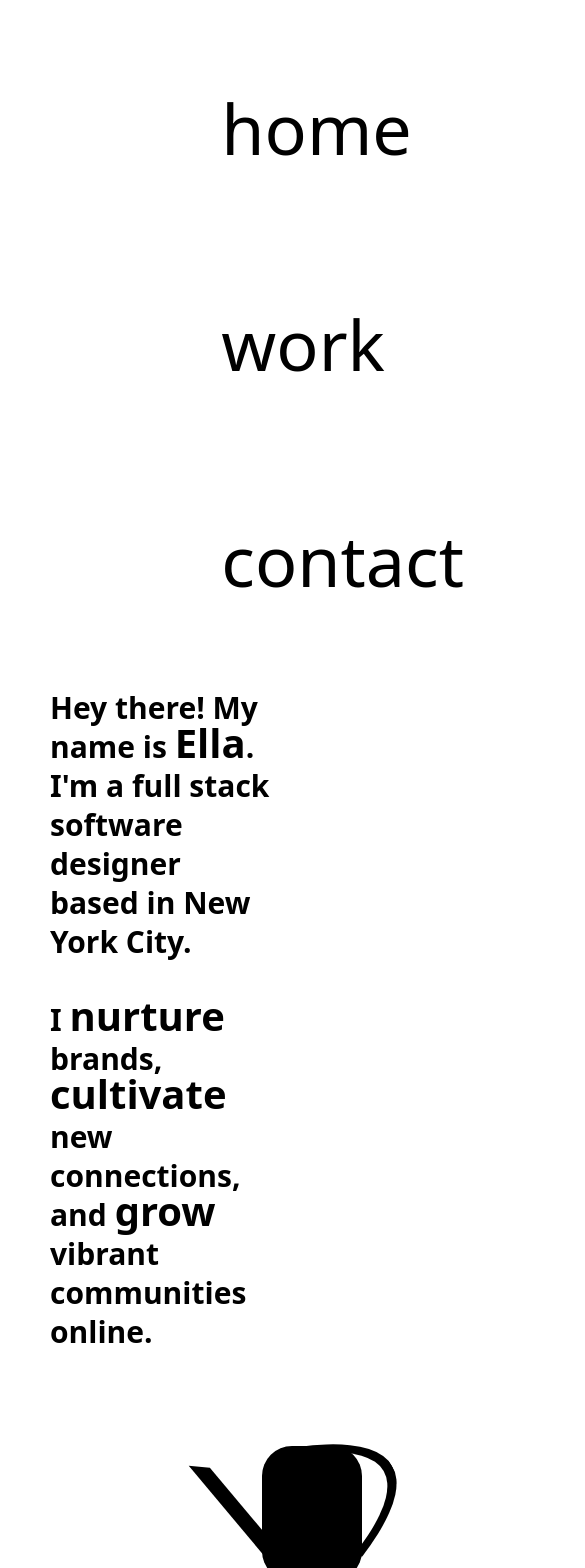
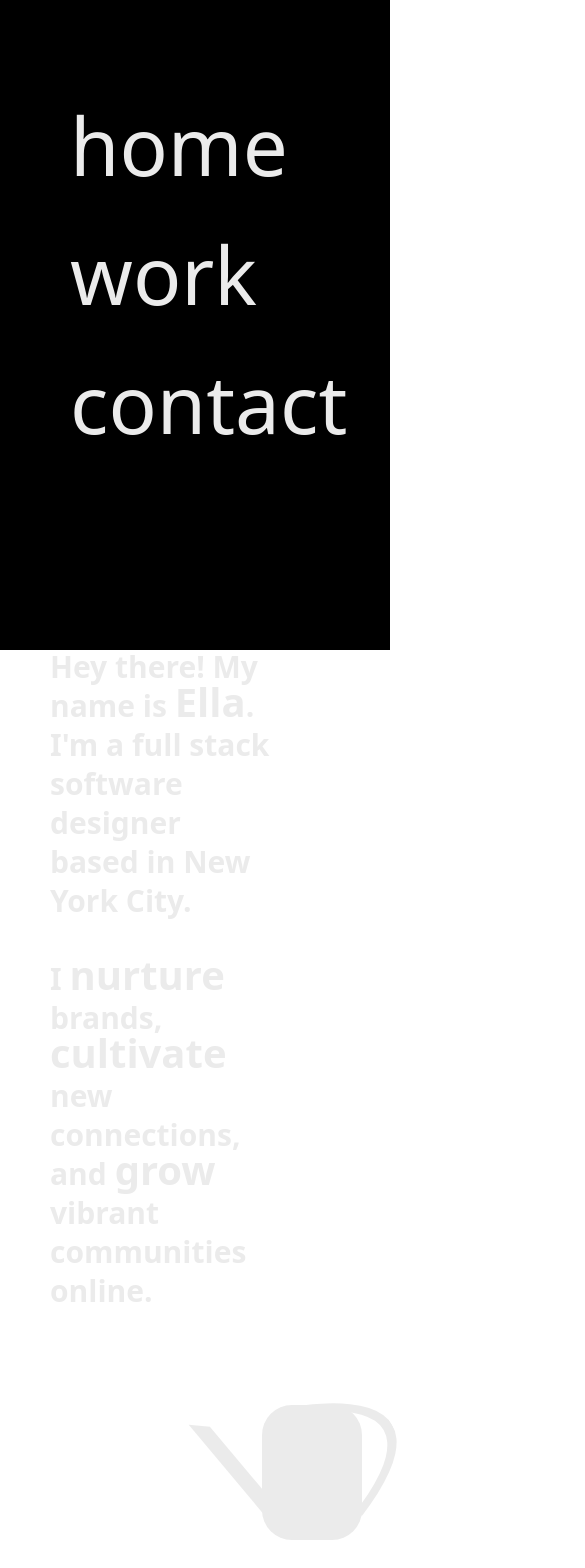
Before and after one commit to ellafreudenberger/Portfolio-Website, a React (Create React App) app in the folder my-portfolio/: page / in a window 390 px wide. Shown: the top 1568 px of the page, 585 px wide, since content can reach past the window. Built offline with nearby package versions, Linux system fonts and the light colour scheme.

Commit message:
black and white styling

```diff
--- a/my-portfolio/src/components/nav.js
+++ b/my-portfolio/src/components/nav.js
@@ -3,7 +3,7 @@ import "../styling/nav.css";
 
 function PortfolioNav () {
     return (
-       <nav>
+       <nav className='invert-on-black'>
          <ul>
              <li><a href="/">home</a></li>
              <li><a href="/projects">work</a></li>
--- a/my-portfolio/src/components/shapeArt.js
+++ b/my-portfolio/src/components/shapeArt.js
@@ -4,7 +4,7 @@ import "../index.css"
 const ShapeArt = () => {
     return (
         <div>
-             <footer className="footer">
+             <footer className="footer invert-on-black">
                  <div className="shape-container">
 
             {/* Daisy 1 */}
--- a/my-portfolio/src/index.css
+++ b/my-portfolio/src/index.css
@@ -10,6 +10,21 @@ body {
   width: 100%;
   position: relative;
   margin-top: 10%;
+}
+
+
+.black-background {
+  background-color: black;
+  position: fixed;
+  top: 50%;
+  left: 0;
+  width: 100%;
+  height: 50%;
+  z-index: -1; /* Ensure it's behind other content */
+}
+
+.invert-on-black {
+  filter: invert(11%);
 }
 
 .shape {
@@ -267,6 +282,7 @@ body {
   justify-content: center;
   margin-right: 40%;
   margin-left: 100px;
+  margin-top: 5%;
   line-height: 1.3;
 }
 
@@ -287,8 +303,8 @@ body {
     text-align: left;
     justify-content: center;
    margin-right: 30%;
-   margin-top: -100px;
    margin-left: 50px;
+   margin-top: 100px;
  }
 
 
@@ -302,10 +318,34 @@ body {
 }
 
 .footer {
-  margin-top: -15%;
+  margin-top: 0%;
 }
 
 body {
   overflow-x: hidden;
 }
+
+.black-background {
+    background-color: white;
+    position: fixed;
+    top: 50%;
+    left: 0;
+    width: 100%;
+    height: 50%;
+    z-index: -2; /* Ensure it's behind other content */
+  }
+
+.white-background {
+  background-color: black;
+  position: fixed;
+  top: 0%;
+  left: 0;
+  width: 100%;
+  height: 77%;
+  z-index: -1;
 }
+
+.invert-on-black {
+  filter: invert(92%);
+}
+}
--- a/my-portfolio/src/pages/Home.js
+++ b/my-portfolio/src/pages/Home.js
@@ -2,19 +2,20 @@ import React from 'react';
 import "../index.css";
 import WateringCan from '../components/wateringCan';
 
+
 export const Home = () => {
     return (
         <div className="home-page">
-            <div>
-            <p class="about-me">
-            Hey there! My name is <span class="highlight">Ella</span>.
-            I'm a full stack software designer based in New York City. <br /><br />
-            I <span class="highlight">nurture</span> brands, <span class="highlight">cultivate</span> new connections, and <span class="highlight">grow</span> vibrant communities online.
-            </p>
+                <p className="about-me invert-on-black">
+                    Hey there! My name is <span className="highlight">Ella</span>.
+                    I'm a full stack software designer based in New York City. <br /><br />
+                    I <span className="highlight">nurture</span> brands, <span className="highlight">cultivate</span> new connections, and <span className="highlight">grow</span> vibrant communities online.
+                </p>
+                <div className="watering-can invert-on-black">
+                <WateringCan />
             </div>
-            <div className="watering-can">
-            <WateringCan />
-            </div>
+            <div className="black-background"></div>
+            <div className="white-background"></div>
         </div>
     );
 }
--- a/my-portfolio/src/styling/nav.css
+++ b/my-portfolio/src/styling/nav.css
@@ -1,11 +1,10 @@
 nav {
     display: flex;
-  /* background-image: linear-gradient(to right, rgb(250, 238, 238), rgb(253, 252, 240),rgb(252, 243, 245), rgb(250, 241, 252), rgb(244, 255, 248),rgb(243, 243, 251)); */
-    width: 100%;
-    margin: 0px;
+    width: 1445px;
+    margin: 0;
     top: 0;
-    border: 1ch;
   }
+
 
   ul {
     list-style-type: none;
@@ -38,12 +37,12 @@ nav {
 /* Media queries for adjusting font size based on screen width */
 @media (max-width: 768px) {
     ul {
-        font-size: 70px;
+        font-size: 80px;
         flex-direction: column;
+        font-weight: 300;
     }
 
     li {
-        margin-bottom: 100px;
-        margin-left: 50%;
+        margin-top: 0%;
     }
 }
```
Also changed, not shown: my-portfolio/src/images/Black_image.jpg (added), my-portfolio/src/images/floral-pattern.png (added).
